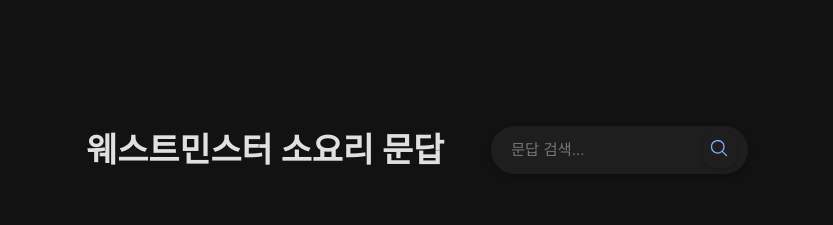
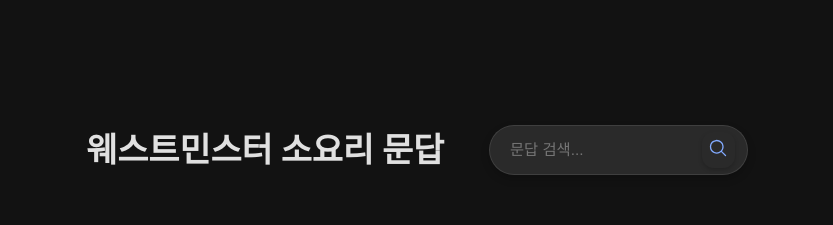
Before and after one commit to BokEumEom/westminster-catechism, a React (Vite) app: page / in a window 1280 px wide. Shown: the top 225 px of the page, without its empty margins (223-1056 px from the left). Built offline with nearby package versions, Linux system fonts and the light colour scheme.

Commit message:
검색 바 UI 업데이트

```diff
--- a/src/styles/Header.css
+++ b/src/styles/Header.css
@@ -31,7 +31,8 @@
 .search-form {
   display: flex;
   align-items: center;
-  background: var(--card-bg);
+  background: rgba(255, 255, 255, 0.1);
+  border: 1px solid var(--border-color);
   border-radius: 50px;
   padding: 0.4rem 0.8rem;
   box-shadow: var(--card-shadow);
```
